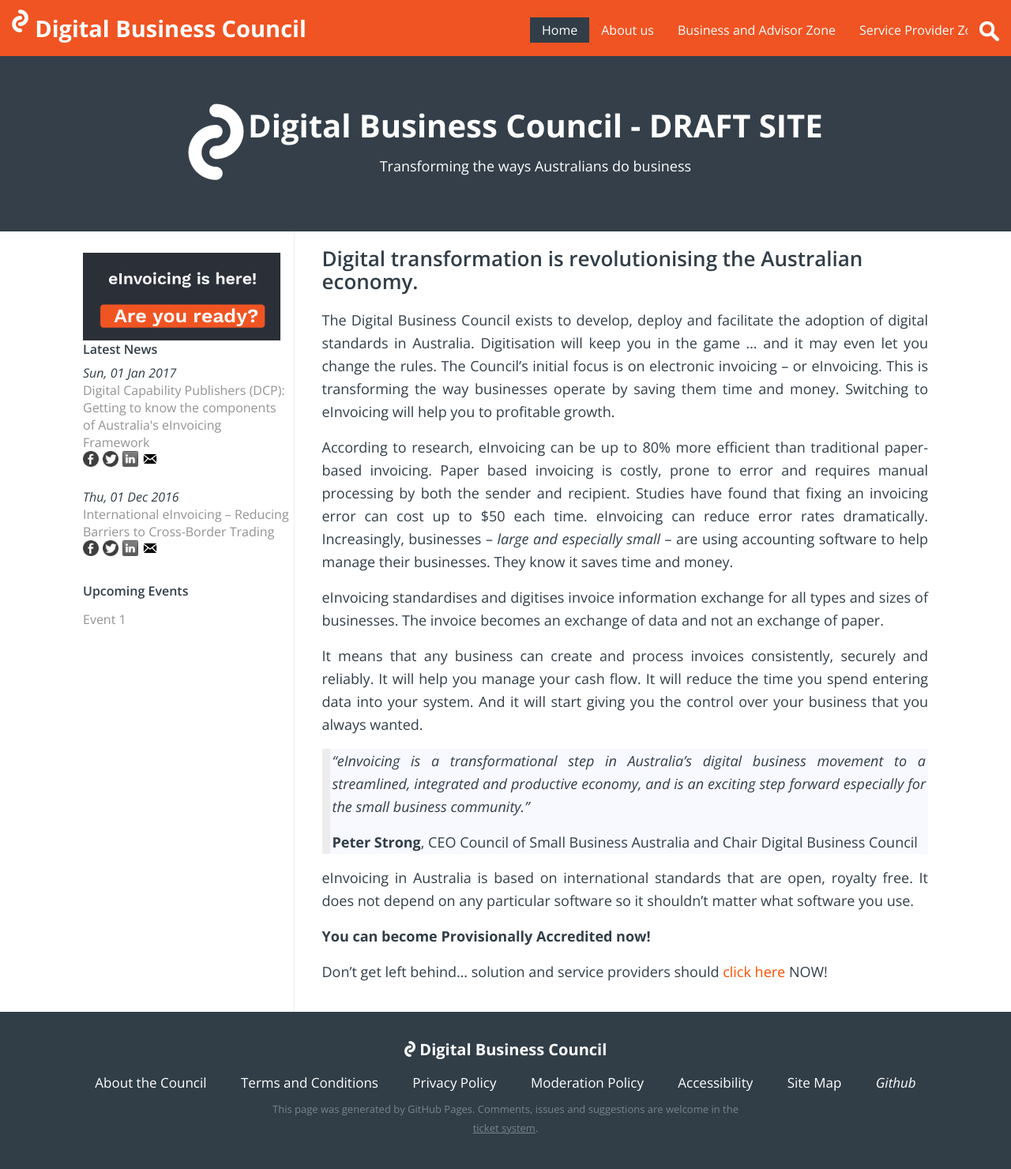
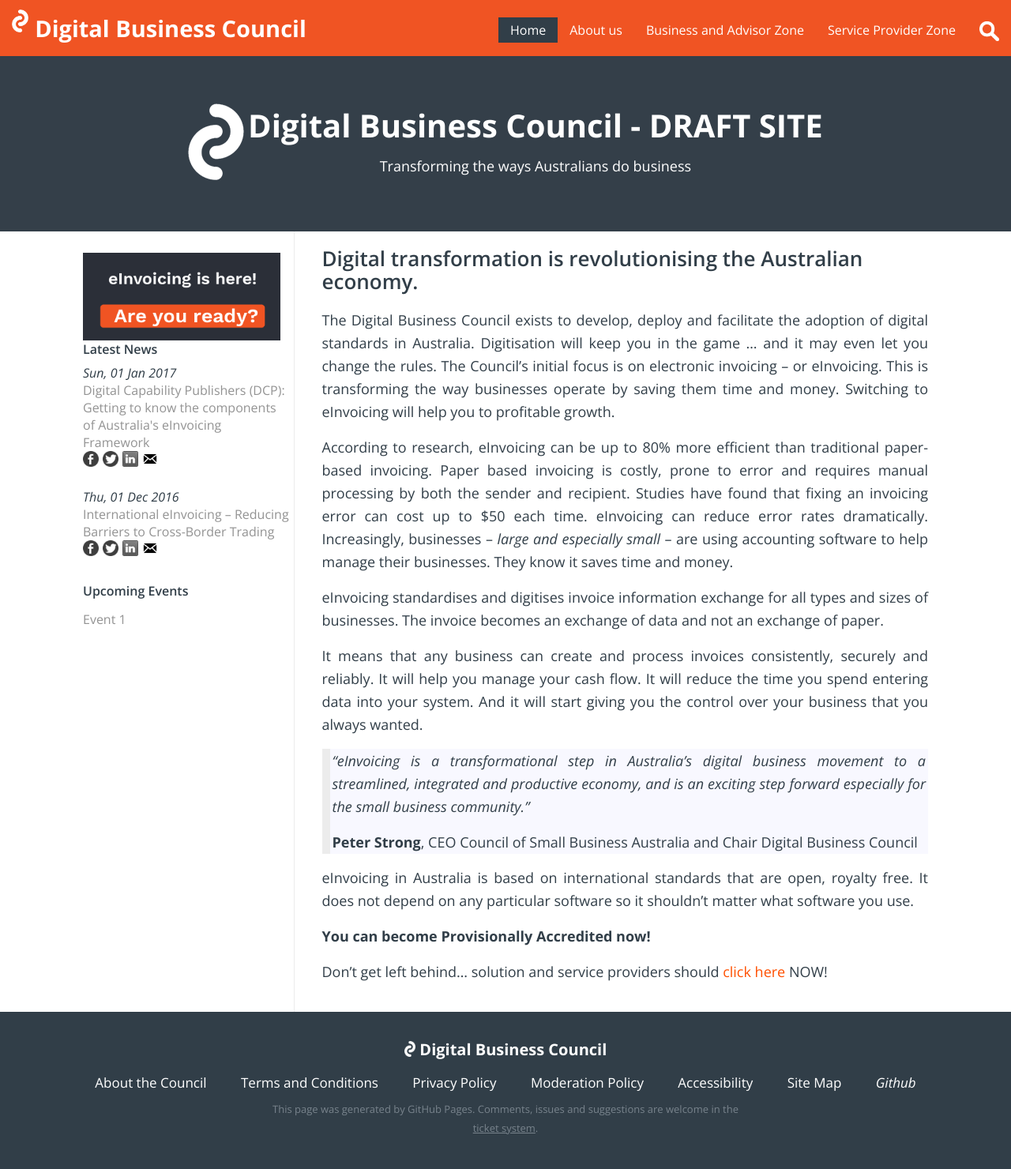
Before and after one commit to Digital-Business-Council/Digital-Business-Council.github.io, a Jekyll site: the page built from index.md, in a window 1280 px wide. Shown: the whole page at 79% size. Built offline with Jekyll 4.4.1, drawn with Linux system fonts in a browser that asks for light colours; our own code applies the rules of GitHub Pages for plain Markdown files.

Commit message:
Update _header.scss

```diff
--- a/_sass/_header.scss
+++ b/_sass/_header.scss
@@ -66,8 +66,7 @@
     span{
       display: inline-block;
       vertical-align: middle;
-      padding: 0 0 0 8px;
-    }
+      padding: 0 0 0 8px;    }
 
     img{
       max-height: 29px;
@@ -89,7 +88,7 @@
     float: right;
     list-style: none;
     padding: 0;
-    margin: 10px 0 0 0;
+    margin: 10px 40px 0 0;
 
     li{
       float: left;
```
